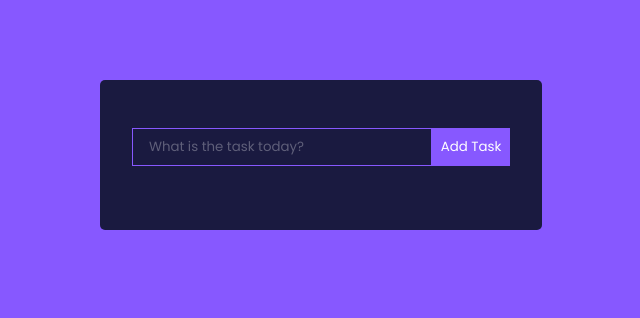
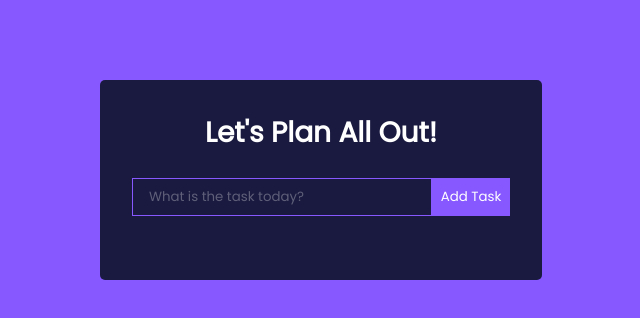
Before and after one commit to erayalp808/filtered-todo-app, a React (Create React App) app: page / in a window 1280 px wide. Shown: the top 318 px of the page, without its empty margins (319-959 px from the left). Built offline with nearby package versions, Linux system fonts and the light colour scheme.

Commit message:
heading added

```diff
--- a/src/components/TodoWrapper.js
+++ b/src/components/TodoWrapper.js
@@ -19,6 +19,7 @@ function TodoWrapper() {
 
   return (
     <div className='TodoWrapper'>
+        <h1>Let's Plan All Out!</h1>
         <TodoForm addTodo={addTodo}/>
         {todos.map((todo, index) => (
             <Todo task={todo} key={index} />
```
